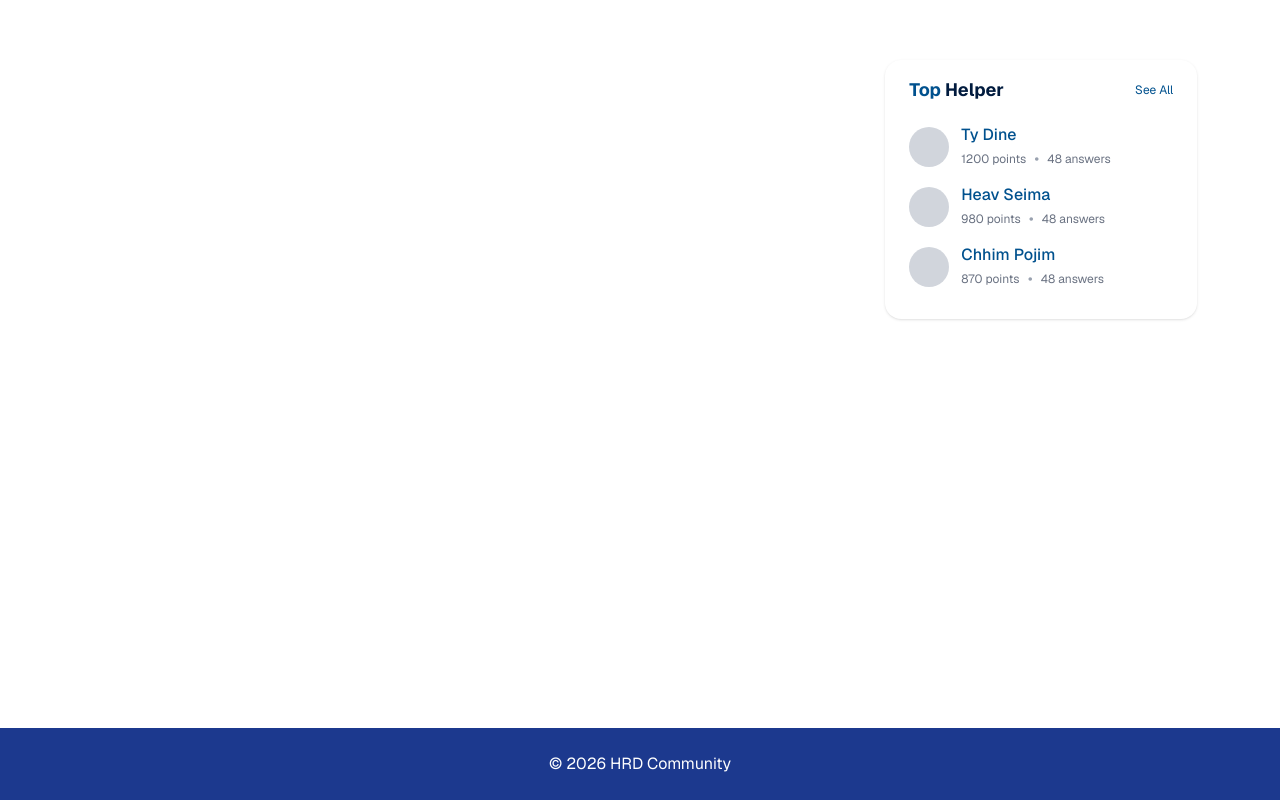
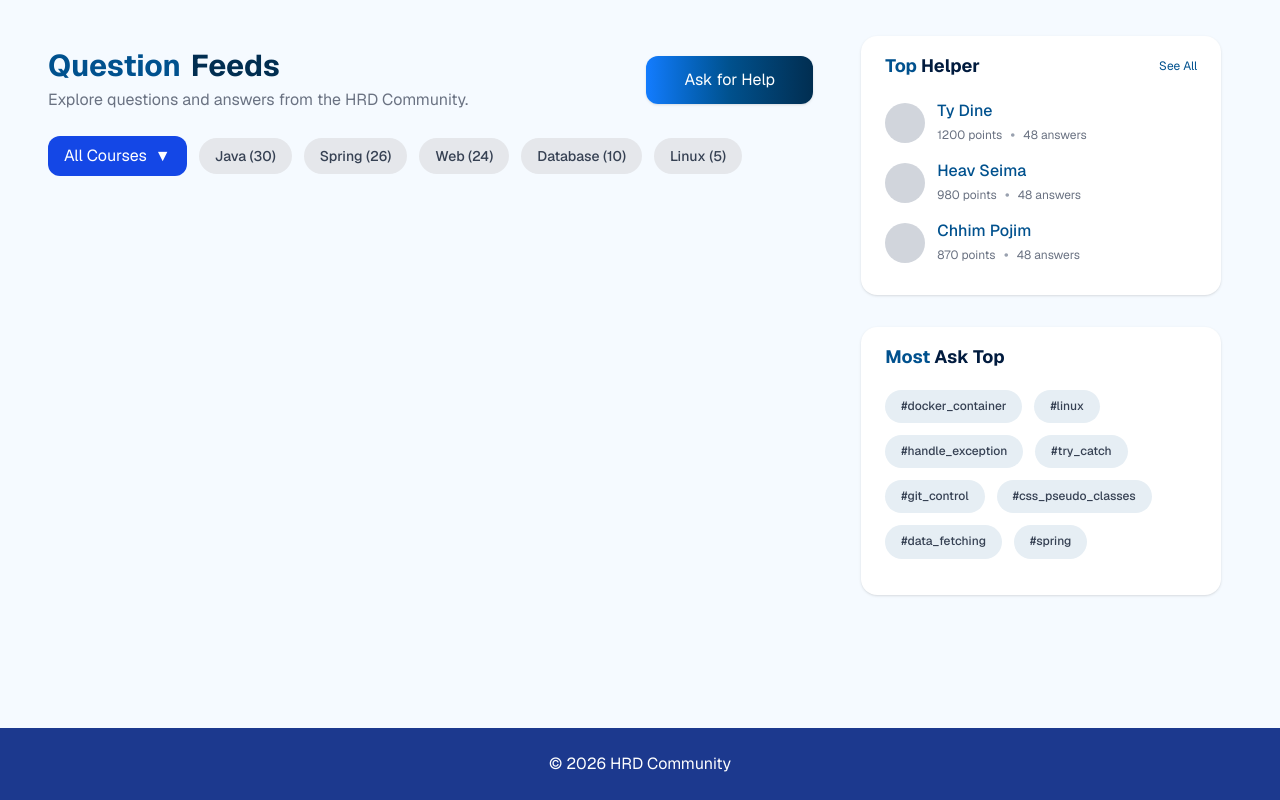
Before and after one commit to cod-itor/GROUP-E-coding-challange-frontend, a Next.js app: page /question-feed in a window 1280 px wide. Built offline with nearby package versions, Linux system fonts and the light colour scheme.

Commit message:
add code to page Question Feeds

```diff
--- a/src/app/(site)/question-feed/page.jsx
+++ b/src/app/(site)/question-feed/page.jsx
@@ -1,10 +1,11 @@
+import MostAskTopicComponent from "@/app/components/MostAskTopicComponent";
 import TopHelperComponent from "@/app/components/TopHelperComponent";
 import React from "react";
 
 export default function page() {
   return (
     <>
-      <div className="min-h-screen flex flex-col">
+      <div className="min-h-screen flex flex-col bg-[#F5FAFF]">
         {/* Navbar */}
         <div></div>
 
@@ -12,13 +13,13 @@ export default function page() {
         <main className="flex-1 max-w-7xl mx-auto w-full p-6 grid grid-cols-12 gap-6">
           {/* Left Content */}
           <div className="col-span-12 lg:col-span-8">
-            {/* <QuestionListSectionComponent /> */}
+            <QuestionHeader />
           </div>
 
           {/* Right Sidebar */}
-          <div className="col-span-12 lg:col-span-4 space-y-4">
+          <div className="col-span-12 lg:col-span-4 space-y-8">
             <TopHelperComponent />
-            {/* <TagsComponent /> */}
+            <MostAskTopicComponent />
           </div>
         </main>
 
@@ -30,3 +31,54 @@ export default function page() {
     </>
   );
 }
+
+function QuestionHeader() {
+  return (
+    <div className="p-6 rounded-xl">
+      {/* Top Section */}
+      <div className="flex justify-between items-center">
+        {/* Title */}
+        <div>
+          <div className="flex gap-2.5">
+            <h1 className="text-3xl font-bold text-[#00518E]">Question</h1>
+            <h1 className="text-3xl font-bold text-[#012E51]">Feeds</h1>
+          </div>
+
+          <p className="text-gray-500 mt-1">
+            Explore questions and answers from the HRD Community.
+          </p>
+        </div>
+
+        {/* Button */}
+        <button className="bg-linear-to-l from-[#012E51] via-[#00518E] to-[#137CFF]  text-white w-41.75 py-3 rounded-xl shadow hover:bg-blue-800 transition">
+          Ask for Help
+        </button>
+      </div>
+
+      {/* Filter Section */}
+      <div className="flex flex-wrap gap-3 mt-6 items-center">
+        {/* Dropdown */}
+        <button className="bg-blue-700 text-white px-4 py-2 rounded-xl flex items-center gap-2">
+          All Courses
+          <span>▼</span>
+        </button>
+
+        {/* Tags */}
+        {[
+          "Java (30)",
+          "Spring (26)",
+          "Web (24)",
+          "Database (10)",
+          "Linux (5)",
+        ].map((item, index) => (
+          <span
+            key={index}
+            className="px-4 py-2 bg-gray-200 text-gray-700 rounded-full text-sm font-medium hover:bg-gray-300 transition"
+          >
+            {item}
+          </span>
+        ))}
+      </div>
+    </div>
+  );
+}
--- /dev/null
+++ b/src/app/components/MostAskTopicComponent.jsx
@@ -0,0 +1,41 @@
+import React from "react";
+
+export default function MostAskTopicComponent() {
+  const tags = [
+    "docker_container",
+    "linux",
+    "handle_exception",
+    "try_catch",
+    "git_control",
+    "css_pseudo_classes",
+    "data_fetching",
+    "spring",
+  ];
+  return (
+    <div className="w-90">
+      <div className="bg-white py-4 rounded-2xl shadow px-6">
+        <div className="flex justify-between ">
+          <div className="text-[18px] flex gap-1 font-bold">
+            <h1 className="text-[#00518E] ">Most</h1>
+            <h1 className="text-[#011B3E]">Ask Top</h1>
+          </div>
+        </div>
+        <div className="my-5">
+          <div className="flex flex-wrap gap-3">
+            {tags.map((tag, index) => (
+              <Tag key={index} label={tag} />
+            ))}
+          </div>
+        </div>
+      </div>
+    </div>
+  );
+}
+
+function Tag({ label }) {
+  return (
+    <span className="text-[12px] px-4 py-2 bg-[#E6EEF4] text-gray-700 rounded-full text-sm font-medium hover:bg-gray-300 transition">
+      #{label}
+    </span>
+  );
+}
--- a/src/app/components/TopHelperComponent.jsx
+++ b/src/app/components/TopHelperComponent.jsx
@@ -7,7 +7,7 @@ export default function TopHelperComponent() {
     { id: 3, name: "Chhim Pojim", points: 870, answers: 48 },
   ];
   return (
-    <div className="w-[360px] p-[24px]">
+    <div className="w-90">
       <div className=" mt-3 bg-white py-4 rounded-2xl shadow px-6 ">
         <div className="flex justify-between ">
           <div className="text-[18px] flex gap-1 font-bold">
@@ -16,11 +16,6 @@ export default function TopHelperComponent() {
           </div>
           <button className="text-[12px] text-[#00518E] ">See All</button>
         </div>
-        {/* <div className="mt-5">
-          {[1, 2, 3].map((user) => (
-            <userCard key={user.id} user={user} />
-          ))}
-        </div> */}
         <div className="mt-5">
           {users.map((user) => (
             <UserCard key={user.id} user={user} />
@@ -30,7 +25,6 @@ export default function TopHelperComponent() {
     </div>
   );
 }
-
 
 function UserCard({ user }) {
   return (
```
